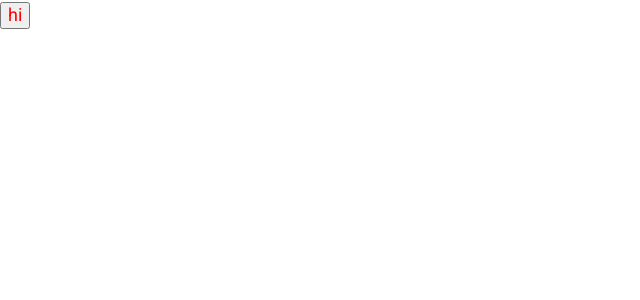
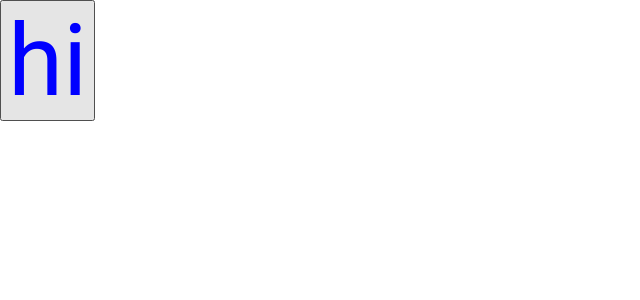
Before and after one commit to abratsiuk/02.redux.shop, a React (Create React App) app: page / in a window 1280 px wide. Shown: the top 300 px of the page, without its empty margins (0-640 px from the left). Built offline with nearby package versions, Linux system fonts and the light colour scheme.

Commit message:
copy code from p4.uazdao, use sass variables and css variables

```diff
--- a/public/index.html
+++ b/public/index.html
@@ -17,7 +17,7 @@
   <title>Redux Shop</title>
 </head>
 
-<body>
+<body data-theme='light'>
   <noscript>You need to enable JavaScript to run this app.</noscript>
   <div id="root"></div>
 
--- a/src/components/App/App.scss
+++ b/src/components/App/App.scss
@@ -1,5 +1,6 @@
 @import 'src/styles/variables.scss';
 
 .q {
-    color: $test;
+    color: var(--test);
+    font-size: 10rem;
 }
--- a/src/index.scss
+++ b/src/index.scss
@@ -9,6 +9,16 @@
 
 html {
     font-size: 10px;
+}
+
+body {
+    --test: red;
+}
+body[data-theme='dark'] {
+    --test: green;
+}
+body[data-theme='light'] {
+    --test: blue;
 }
 
 body {
--- a/src/styles/variables.scss
+++ b/src/styles/variables.scss
@@ -11,5 +11,3 @@ $link_active-color: #1f1f81;
 $Header-height: 7rem;
 $Header__logo-font-size: 5rem;
 $Footer-height: 5rem;
-
-$test: red;
```
